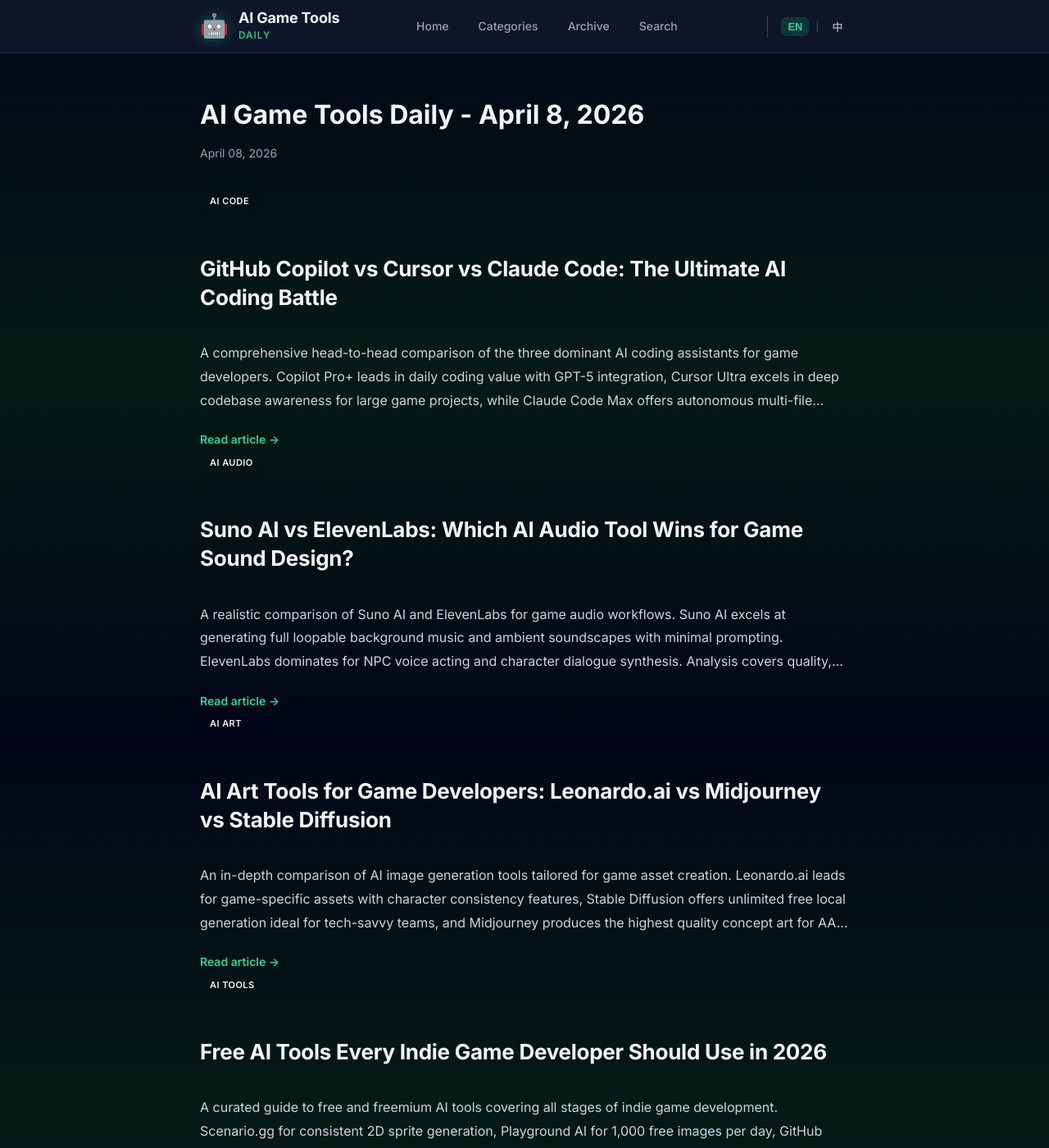
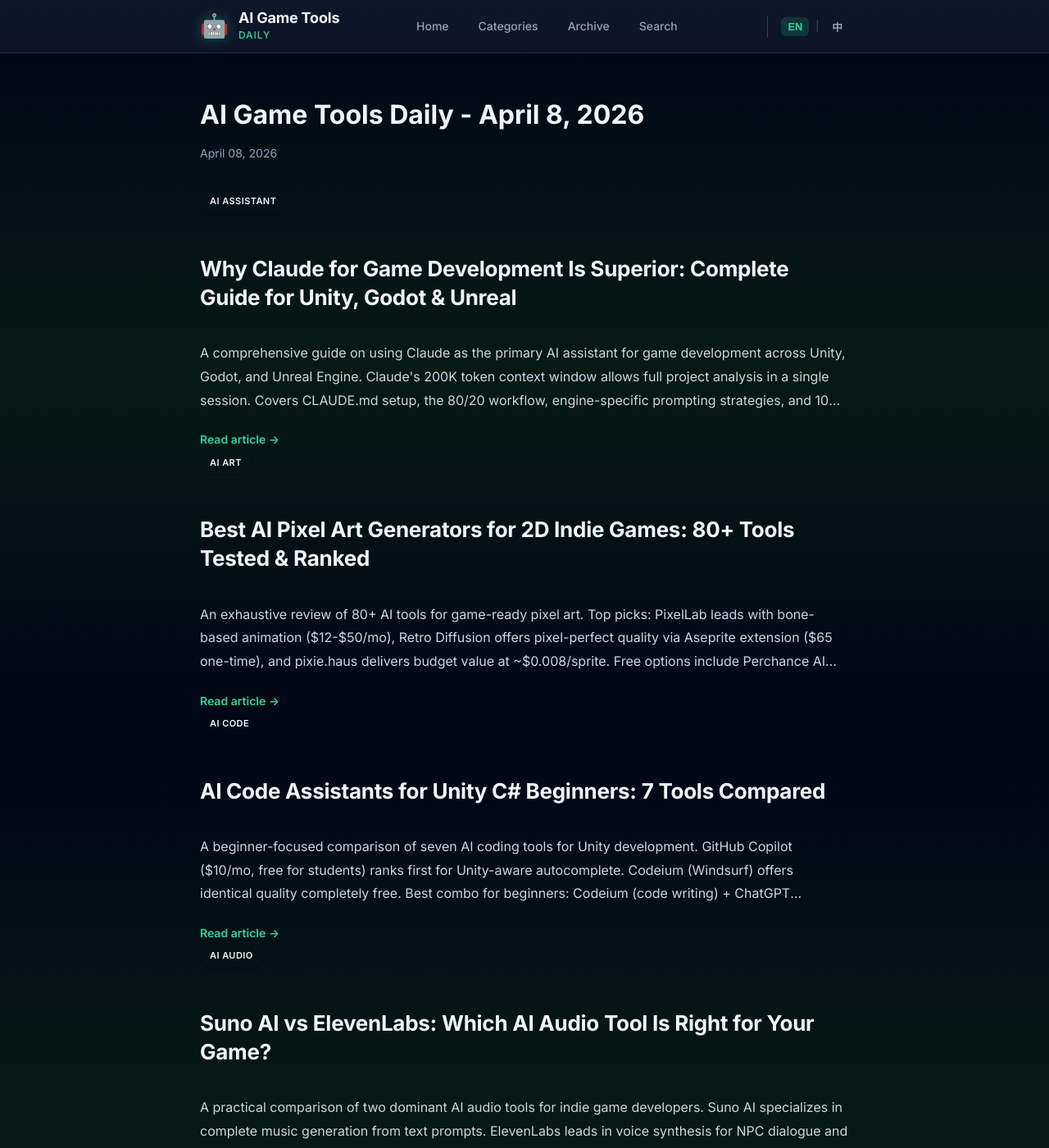
Before and after one commit to sionsychen/ai-game-tools-daily, a Jekyll site: the page built from _posts/2026-04-08-daily.md, in a window 1280 px wide and 1400 px high. Shown: the whole window at 82% size. Built offline with Jekyll 4.4.1, drawn with Linux system fonts in a browser that asks for light colours; some of the changed lines change nothing that is shown; some of the changed text lies outside the part shown.

Commit message:
Add daily post for April 8, 2026

```diff
--- a/_posts/2026-04-08-daily.md
+++ b/_posts/2026-04-08-daily.md
@@ -1,94 +1,93 @@
 ---
 layout: post
 title: "AI Game Tools Daily - April 8, 2026"
-title_zh: "AI 游戏工具日报 - 2026年4月8日"
 date: 2026-04-08
 articles:
-  - title: "GitHub Copilot vs Cursor vs Claude Code: The Ultimate AI Coding Battle"
-    title_zh: "GitHub Copilot vs Cursor vs Claude Code：AI 编程工具终极对决"
-    summary: "A comprehensive head-to-head comparison of the three dominant AI coding assistants for game developers. Copilot Pro+ leads in daily coding value with GPT-5 integration, Cursor Ultra excels in deep codebase awareness for large game projects, while Claude Code Max offers autonomous multi-file feature development. Includes real benchmark data and pricing breakdown."
-    summary_zh: "针对游戏开发者的三大主流 AI 编程助手全方位对比。Copilot Pro+ 凭借 GPT-5 集成在日常编码性价比方面领先，Cursor Ultra 在大型游戏项目的深度代码库感知方面出色，而 Claude Code Max 提供自主多文件功能开发。包含真实基准数据和价格明细。"
-    sourceUrl: "https://www.toolbit.ai/blog/best-ai-coding-tools-copilot-cursor-claude-comparison"
+  - title: "Why Claude for Game Development Is Superior: Complete Guide for Unity, Godot & Unreal"
+    title_zh: "Claude 游戏开发完整指南：为何优于其他 AI 工具"
+    summary: "A comprehensive guide on using Claude as the primary AI assistant for game development across Unity, Godot, and Unreal Engine. Claude's 200K token context window allows full project analysis in a single session. The guide covers the CLAUDE.md setup file for project context, the 80/20 workflow (Claude writes 80%, developer refines 20%), engine-specific prompting strategies, and 10 reusable prompt templates. Claude Pro ($20/mo) offers strong value vs Claude Max ($200/mo) for heavy teams. Key comparison: Claude excels at Godot GDScript accuracy and complex architecture debugging."
+    summary_zh: "全面指南：如何将 Claude 作为 Unity、Godot 和 Unreal 游戏开发的主要 AI 助手。Claude 20 万 token 上下文支持单次会话分析整个项目。指南涵盖项目上下文配置文件 CLAUDE.md、80/20 工作流（Claude 完成 80%，开发者精炼 20%）、各引擎专属提示策略和 10 个可复用提示模板。Claude Pro（$20/月）为个人开发者提供强大性价比，团队重度使用可选 Claude Max（$200/月）。核心优势：Godot GDScript 语法准确性和复杂架构调试能力领先同类工具。"
+    sourceUrl: "https://gamedevaihub.com/claude-game-development-guide/"
+    category: ai-assistant
+  - title: "Best AI Pixel Art Generators for 2D Indie Games: 80+ Tools Tested & Ranked"
+    title_zh: "2D 独立游戏最佳 AI 像素艺术生成器评测：80+ 款工具排名"
+    summary: "An exhaustive review of 80+ AI tools evaluated on game-ready pixel art quality, sprite sheet support, animation capabilities, and style consistency. Top picks: PixelLab leads with bone-based animation generating walk/run/attack cycles from text ($12-$50/mo). Retro Diffusion delivers pixel-perfect quality via an Aseprite extension ($65 one-time purchase). pixie.haus offers the best budget value at ~$0.008/sprite. Free options include Perchance AI (unlimited, no sign-up) and Stable Diffusion with Pixel Art XL LoRA. Workflow recommendations for zero-budget, indie, and professional studios."
+    summary_zh: "80+ 款 AI 工具在游戏就绪像素艺术质量、精灵表支持、动画能力和风格一致性方面的详尽评测。推荐首选：PixelLab 以骨骼动画系统从文字生成行走/奔跑/攻击循环领跑（$12-$50/月）；Retro Diffusion 通过 Aseprite 扩展提供像素完美质量（一次性购买 $65）；pixie.haus 以约 $0.008/精灵图提供最佳预算选择。免费选项包括 Perchance AI（无限次，无需注册）和配合 Pixel Art XL LoRA 的 Stable Diffusion。提供零预算、独立开发者和专业工作室的工作流建议。"
+    sourceUrl: "https://gamedevaihub.com/best-ai-pixel-art-generators-for-2d-indie-games/"
+    category: ai-art
+  - title: "AI Code Assistants for Unity C# Beginners: 7 Tools Compared"
+    title_zh: "Unity C# 初学者 AI 代码助手：7 款工具深度对比"
+    summary: "A beginner-focused comparison of seven AI coding tools evaluated on Unity API accuracy, learning support, IDE integration, and pricing. GitHub Copilot ($10/mo, free for students) ranks first for smooth autocomplete and Unity-aware code generation. Codeium (Windsurf) offers identical quality for completely free with no usage caps—ideal for budget-conscious learners. Unity AI (Muse) provides native editor integration for in-engine script generation. Recommended combo for absolute beginners: Codeium (code writing) + ChatGPT (concept explanation). For students: free Copilot with academic verification."
+    summary_zh: "针对初学者的 7 款 AI 编程工具对比，评测维度包括 Unity API 准确性、学习辅助、IDE 集成和定价。GitHub Copilot（$10/月，学生免费）凭借流畅自动补全和 Unity 感知代码生成排名第一。Codeium (Windsurf) 提供完全免费、无使用上限的同等质量，非常适合预算有限的学习者。Unity AI (Muse) 提供原生编辑器集成，支持在引擎内生成脚本。零基础初学者推荐组合：Codeium（写代码）+ ChatGPT（概念解释）。学生用户可通过学术认证免费使用 Copilot。"
+    sourceUrl: "https://gamedevaihub.com/best-ai-code-assistants-for-unity-c-sharp-beginners/"
     category: ai-code
-  - title: "Suno AI vs ElevenLabs: Which AI Audio Tool Wins for Game Sound Design?"
-    title_zh: "Suno AI vs ElevenLabs：哪款 AI 音频工具更适合游戏音效设计？"
-    summary: "A realistic comparison of Suno AI and ElevenLabs for game audio workflows. Suno AI excels at generating full loopable background music and ambient soundscapes with minimal prompting. ElevenLabs dominates for NPC voice acting and character dialogue synthesis. Analysis covers quality, pricing, Unity/Unreal integration, and licensing for commercial releases."
-    summary_zh: "针对游戏音频工作流的 Suno AI 与 ElevenLabs 真实对比。Suno AI 在以最少提示词生成完整循环背景音乐和环境音景方面表现出色。ElevenLabs 在 NPC 配音和角色对话合成方面占据主导。分析涵盖质量、定价、Unity/Unreal 集成以及商业发行授权。"
-    sourceUrl: "https://www.toolbit.ai/blog/suno-ai-vs-elevenlabs"
+  - title: "Suno AI vs ElevenLabs: Which AI Audio Tool Is Right for Your Game?"
+    title_zh: "Suno AI vs ElevenLabs：哪款 AI 音频工具更适合游戏开发？"
+    summary: "A practical August 2025 comparison of two dominant AI audio tools for indie game developers. Suno AI specializes in complete AI music generation—create full soundtracks, background music, and jingles from text prompts with genre and mood control. ElevenLabs leads in voice synthesis—generate NPC dialogue, narrator voiceovers, and character voices with realistic emotion and accent control. Conclusion: use both in tandem—Suno for music, ElevenLabs for voice acting. Budget analysis, licensing terms, and game audio pipeline integration covered."
+    summary_zh: "2025年8月针对独立游戏开发者两款主流 AI 音频工具的实用对比。Suno AI 专注于完整 AI 音乐生成，可通过文字提示创作含风格和情绪控制的完整配乐、背景音乐和片段音效。ElevenLabs 在语音合成方面领先，可生成带真实情感和口音控制的 NPC 对话、旁白和角色配音。结论：两者搭配使用效果最佳，Suno 负责音乐，ElevenLabs 负责配音。涵盖预算分析、许可条款和游戏音频管线集成。"
+    sourceUrl: "https://www.toolbit.ai/blog/suno-ai-vs-elevenlabs-comparison-and-guide"
     category: ai-audio
-  - title: "AI Art Tools for Game Developers: Leonardo.ai vs Midjourney vs Stable Diffusion"
-    title_zh: "游戏开发 AI 美术工具对比：Leonardo.ai vs Midjourney vs Stable Diffusion"
-    summary: "An in-depth comparison of AI image generation tools tailored for game asset creation. Leonardo.ai leads for game-specific assets with character consistency features, Stable Diffusion offers unlimited free local generation ideal for tech-savvy teams, and Midjourney produces the highest quality concept art for AAA projects. Includes detailed workflow integration tips for both Unity and Godot pipelines."
-    summary_zh: "针对游戏美术资产创作的 AI 图像生成工具深度对比。Leonardo.ai 凭借角色一致性功能在游戏专用资产方面领先，Stable Diffusion 为技术型团队提供无限本地免费生成，Midjourney 为 AAA 项目生成最高质量概念图。包含 Unity 和 Godot 流程的详细工作流集成技巧。"
-    sourceUrl: "https://aloa.co/ai/comparisons/ai-image-comparison/top-ai-art-tools-game-developers"
-    category: ai-art
-  - title: "Free AI Tools Every Indie Game Developer Should Use in 2026"
-    title_zh: "2026 年每位独立游戏开发者都应使用的免费 AI 工具"
-    summary: "A curated guide to free and freemium AI tools covering all stages of indie game development. Scenario.gg for consistent 2D sprite generation, Playground AI for 1,000 free images per day, GitHub Copilot free tier for code assistance, Inworld AI for intelligent NPC behavior, and Suno AI for royalty-free background music. Practical tips on integrating these tools into a solo dev workflow."
-    summary_zh: "涵盖独立游戏开发各阶段的免费和免费增值 AI 工具精选指南。Scenario.gg 用于一致的 2D 精灵图生成，Playground AI 每天提供 1000 张免费图片，GitHub Copilot 免费版用于代码辅助，Inworld AI 用于智能 NPC 行为，Suno AI 用于免版税背景音乐。提供将这些工具融入单人开发工作流的实用技巧。"
-    sourceUrl: "https://www.techswill.com/2025/05/22/free-paid-ai-tools-every-game-dev-should-know-in-2025/"
-    category: ai-tools
-  - title: "AI Coding Agent Mode Showdown: Copilot vs Cursor Composer vs Claude Code"
-    title_zh: "AI 代理编程模式对决：Copilot vs Cursor Composer vs Claude Code"
-    summary: "Deep analysis of autonomous agent coding capabilities for game development. GitHub Copilot's Agent Mode handles multi-file refactoring across Unity scripts, Cursor's Composer enables an AI-first IDE workflow with project-wide context, and Claude Code autonomously implements complete features with terminal integration. Includes debugging benchmarks and recommendations by project scale."
-    summary_zh: "游戏开发自主代理编程能力深度分析。GitHub Copilot 代理模式处理跨 Unity 脚本的多文件重构，Cursor Composer 实现具有项目全局上下文的 AI 优先 IDE 工作流，Claude Code 通过终端集成自主实现完整功能。包含调试基准测试以及按项目规模给出的建议。"
-    sourceUrl: "https://artificialanalysis.ai/agents/coding"
-    category: ai-code
+  - title: "12 Best AI Video Generators for Game Trailers & Cinematics in 2025"
+    title_zh: "2025 年最佳 AI 视频生成工具 12 款：游戏预告片与过场动画指南"
+    summary: "A comprehensive guide to 12 AI video generation tools evaluated for game trailer creation and cinematic cutscenes. Google Veo 3 and Runway Gen-4 lead for photorealistic quality and motion consistency. Kling AI and Pika 2.0 offer cost-effective options for indie developers on a budget. Covers text-to-video workflows for game marketing materials, image-to-video for turning concept art into animated sequences, and camera control features for cinematic shot composition. Includes pricing tiers and quality vs. cost recommendations for solo developers vs. studios."
+    summary_zh: "针对游戏预告片制作和过场动画评测 12 款 AI 视频生成工具的全面指南。Google Veo 3 和 Runway Gen-4 在照片级写实质量和动作一致性方面领先。Kling AI 和 Pika 2.0 为预算有限的独立开发者提供高性价比选择。涵盖游戏营销素材的文字转视频工作流、将概念艺术转化为动态序列的图片转视频，以及用于电影级镜头构图的摄像机控制功能。包含价格层级及针对独立开发者与工作室的质量-成本建议。"
+    sourceUrl: "https://www.toolbit.ai/blog/best-ai-video-generators-complete-guide"
+    category: ai-video
 ---
 
 <div class="articles-list">
+  <article class="article-item" data-category="ai-assistant">
+    <div class="article-header">
+      <span class="category-badge">AI Assistant</span>
+      <h2 class="article-title">Why Claude for Game Development Is Superior: Complete Guide for Unity, Godot &amp; Unreal</h2>
+    </div>
+    <div class="article-content">
+      <p class="article-summary">A comprehensive guide on using Claude as the primary AI assistant for game development across Unity, Godot, and Unreal Engine. Claude's 200K token context window allows full project analysis in a single session. Covers CLAUDE.md setup, the 80/20 workflow, engine-specific prompting strategies, and 10 reusable prompt templates. Key advantage: Claude excels at Godot GDScript accuracy and complex architecture debugging.</p>
+      <a href="https://gamedevaihub.com/claude-game-development-guide/" target="_blank" class="read-more">Read article →</a>
+    </div>
+  </article>
+
+  <article class="article-item" data-category="ai-art">
+    <div class="article-header">
+      <span class="category-badge">AI Art</span>
+      <h2 class="article-title">Best AI Pixel Art Generators for 2D Indie Games: 80+ Tools Tested &amp; Ranked</h2>
+    </div>
+    <div class="article-content">
+      <p class="article-summary">An exhaustive review of 80+ AI tools for game-ready pixel art. Top picks: PixelLab leads with bone-based animation ($12-$50/mo), Retro Diffusion offers pixel-perfect quality via Aseprite extension ($65 one-time), and pixie.haus delivers budget value at ~$0.008/sprite. Free options include Perchance AI and Stable Diffusion with Pixel Art XL LoRA.</p>
+      <a href="https://gamedevaihub.com/best-ai-pixel-art-generators-for-2d-indie-games/" target="_blank" class="read-more">Read article →</a>
+    </div>
+  </article>
+
   <article class="article-item" data-category="ai-code">
     <div class="article-header">
       <span class="category-badge">AI Code</span>
-      <h2 class="article-title">GitHub Copilot vs Cursor vs Claude Code: The Ultimate AI Coding Battle</h2>
+      <h2 class="article-title">AI Code Assistants for Unity C# Beginners: 7 Tools Compared</h2>
     </div>
     <div class="article-content">
-      <p class="article-summary">A comprehensive head-to-head comparison of the three dominant AI coding assistants for game developers. Copilot Pro+ leads in daily coding value with GPT-5 integration, Cursor Ultra excels in deep codebase awareness for large game projects, while Claude Code Max offers autonomous multi-file feature development. Includes real benchmark data and pricing breakdown.</p>
-      <a href="https://www.toolbit.ai/blog/best-ai-coding-tools-copilot-cursor-claude-comparison" target="_blank" class="read-more">Read article →</a>
+      <p class="article-summary">A beginner-focused comparison of seven AI coding tools for Unity development. GitHub Copilot ($10/mo, free for students) ranks first for Unity-aware autocomplete. Codeium (Windsurf) offers identical quality completely free. Best combo for beginners: Codeium (code writing) + ChatGPT (concept explanation).</p>
+      <a href="https://gamedevaihub.com/best-ai-code-assistants-for-unity-c-sharp-beginners/" target="_blank" class="read-more">Read article →</a>
     </div>
   </article>
 
   <article class="article-item" data-category="ai-audio">
     <div class="article-header">
       <span class="category-badge">AI Audio</span>
-      <h2 class="article-title">Suno AI vs ElevenLabs: Which AI Audio Tool Wins for Game Sound Design?</h2>
+      <h2 class="article-title">Suno AI vs ElevenLabs: Which AI Audio Tool Is Right for Your Game?</h2>
     </div>
     <div class="article-content">
-      <p class="article-summary">A realistic comparison of Suno AI and ElevenLabs for game audio workflows. Suno AI excels at generating full loopable background music and ambient soundscapes with minimal prompting. ElevenLabs dominates for NPC voice acting and character dialogue synthesis. Analysis covers quality, pricing, Unity/Unreal integration, and licensing for commercial releases.</p>
-      <a href="https://www.toolbit.ai/blog/suno-ai-vs-elevenlabs" target="_blank" class="read-more">Read article →</a>
+      <p class="article-summary">A practical comparison of two dominant AI audio tools for indie game developers. Suno AI specializes in complete music generation from text prompts. ElevenLabs leads in voice synthesis for NPC dialogue and character voices. Best approach: use both in tandem—Suno for music, ElevenLabs for voice acting. Includes budget analysis and game audio pipeline integration.</p>
+      <a href="https://www.toolbit.ai/blog/suno-ai-vs-elevenlabs-comparison-and-guide" target="_blank" class="read-more">Read article →</a>
     </div>
   </article>
 
-  <article class="article-item" data-category="ai-art">
+  <article class="article-item" data-category="ai-video">
     <div class="article-header">
-      <span class="category-badge">AI Art</span>
-      <h2 class="article-title">AI Art Tools for Game Developers: Leonardo.ai vs Midjourney vs Stable Diffusion</h2>
+      <span class="category-badge">AI Video</span>
+      <h2 class="article-title">12 Best AI Video Generators for Game Trailers &amp; Cinematics in 2025</h2>
     </div>
     <div class="article-content">
-      <p class="article-summary">An in-depth comparison of AI image generation tools tailored for game asset creation. Leonardo.ai leads for game-specific assets with character consistency features, Stable Diffusion offers unlimited free local generation ideal for tech-savvy teams, and Midjourney produces the highest quality concept art for AAA projects. Includes detailed workflow integration tips for both Unity and Godot pipelines.</p>
-      <a href="https://aloa.co/ai/comparisons/ai-image-comparison/top-ai-art-tools-game-developers" target="_blank" class="read-more">Read article →</a>
-    </div>
-  </article>
-
-  <article class="article-item" data-category="ai-tools">
-    <div class="article-header">
-      <span class="category-badge">AI Tools</span>
-      <h2 class="article-title">Free AI Tools Every Indie Game Developer Should Use in 2026</h2>
-    </div>
-    <div class="article-content">
-      <p class="article-summary">A curated guide to free and freemium AI tools covering all stages of indie game development. Scenario.gg for consistent 2D sprite generation, Playground AI for 1,000 free images per day, GitHub Copilot free tier for code assistance, Inworld AI for intelligent NPC behavior, and Suno AI for royalty-free background music. Practical tips on integrating these tools into a solo dev workflow.</p>
-      <a href="https://www.techswill.com/2025/05/22/free-paid-ai-tools-every-game-dev-should-know-in-2025/" target="_blank" class="read-more">Read article →</a>
-    </div>
-  </article>
-
-  <article class="article-item" data-category="ai-code">
-    <div class="article-header">
-      <span class="category-badge">AI Code</span>
-      <h2 class="article-title">AI Coding Agent Mode Showdown: Copilot vs Cursor Composer vs Claude Code</h2>
-    </div>
-    <div class="article-content">
-      <p class="article-summary">Deep analysis of autonomous agent coding capabilities for game development. GitHub Copilot's Agent Mode handles multi-file refactoring across Unity scripts, Cursor's Composer enables an AI-first IDE workflow with project-wide context, and Claude Code autonomously implements complete features with terminal integration. Includes debugging benchmarks and recommendations by project scale.</p>
-      <a href="https://artificialanalysis.ai/agents/coding" target="_blank" class="read-more">Read article →</a>
+      <p class="article-summary">A comprehensive guide to 12 AI video generation tools for game trailer creation and cinematic cutscenes. Google Veo 3 and Runway Gen-4 lead for photorealistic quality. Kling AI and Pika 2.0 offer cost-effective options for indie developers. Covers text-to-video workflows, image-to-video for concept art animation, and camera control for cinematic composition.</p>
+      <a href="https://www.toolbit.ai/blog/best-ai-video-generators-complete-guide" target="_blank" class="read-more">Read article →</a>
     </div>
   </article>
 </div>
```
